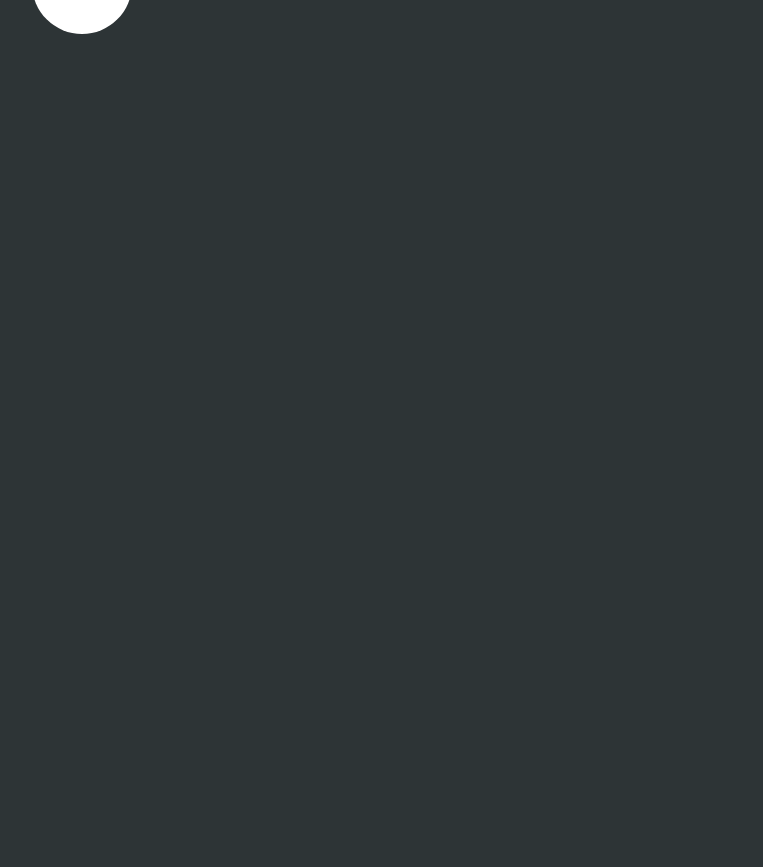
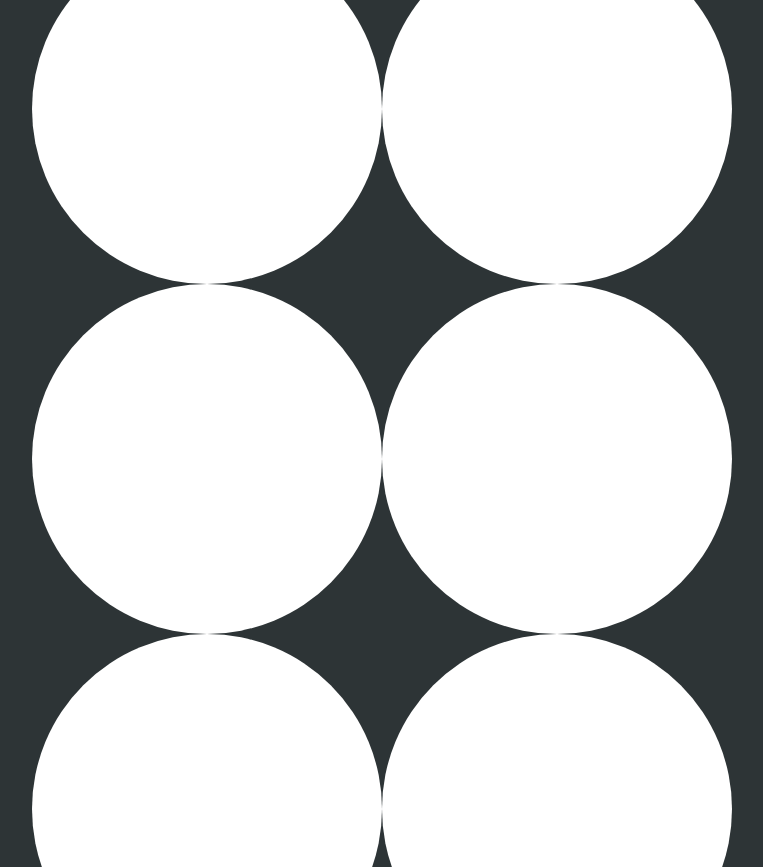
Before and after one commit to dayongbz/slime-react-ts, a React (Create React App) app: page / in a window 1280 px wide. Shown: the whole page, without its empty margins (258-1021 px from the left). Built offline with nearby package versions, Linux system fonts and the light colour scheme.

Commit message:
finish make dots logic

```diff
--- a/src/App.css
+++ b/src/App.css
@@ -11,7 +11,11 @@ body {
 }
 
 .wrapper{
-
+  display: flex;
+  justify-content: space-around;
+  align-content: space-around;
+  flex-wrap: wrap;
+  overflow: hidden;
 }
 
 .dot {
--- a/src/App.tsx
+++ b/src/App.tsx
@@ -1,10 +1,12 @@
-import React, { useState, useRef } from 'react';
+import React, { useState, useRef, memo, useEffect } from 'react';
 import './reset.css'
 import './App.css';
 import Dot from './components/Dot'
 
-function App() {
+const App = () => {
   const [name, setName] = useState<string>("chaewon");
+  const [initialDotSize, setInitialDotSize] = useState<number>(0);
+  const [screenSize, setScreenSize] = useState<object>({ width: 0, height: 0 })
   const dotWrapperRef = useRef<HTMLDivElement>(null);
   const canvasRef = useRef<HTMLCanvasElement>(null);
 
@@ -26,17 +28,29 @@ function App() {
       canvas.height = height;
       ctx.drawImage(img, 0, 0, width, height)
       setDotWrapper(width, height);
+      setInitialDotSize(350)
     }
   }
+
+  useEffect(() => {
+    setScreenSize({
+      width: window.innerWidth, height: window.innerHeight
+    })
+    window.addEventListener("resize", () => {
+      setScreenSize({
+        width: window.innerWidth, height: window.innerHeight
+      })
+    })
+  }, [])
   return (
     <div id="main-wrapper">
       <img onLoad={imgOnLoad} alt="chaewon" src={`/img/${name}.jpg`}></img>
       <canvas ref={canvasRef}></canvas>
-      <div ref={dotWrapperRef} id="dot-wrapper">
-        <Dot size={100}/>
+      <div ref={dotWrapperRef} className="wrapper" id="dot-wrapper">
+        {[1, 2, 3, 4, 5, 6].map(item => <Dot size={initialDotSize} key={item.toString()} />)}
       </div>
     </div>
   );
-}
+};
 
 export default App;
--- a/src/components/Dot.tsx
+++ b/src/components/Dot.tsx
@@ -1,28 +1,31 @@
-import React, { useRef, useEffect, useState } from 'react'
+import React, { useRef, useEffect, useState, memo } from 'react'
 
-function Dot(props: any) {
-  const [className, setClassName] = useState<string>("dot");
+const Dot = memo((props: any) => {
+  const [dots, setDots] = useState<Array<any>>([]);
   const dotRef = useRef<HTMLDivElement>(null)
-  const dotsRef = useRef<Array<HTMLDivElement>>(null);
 
   const onMouseEnter = (e: any) => {
     if (dotRef.current && e) {
-      const { clientWidth: size } = e.target;
-      console.dir(size)
-      setClassName("wrapper")
+      dotRef.current.classList.remove("dot");
+      dotRef.current.classList.add("wrapper");
+      setDots([1, 2, 3, 4]);
     }
   }
 
   useEffect(() => {
     if (dotRef.current) {
-      dotRef.current.addEventListener("mouseenter", onMouseEnter, { once: true })
+      if (dotRef.current.clientWidth >= 20) {
+        dotRef.current.addEventListener("mouseenter", onMouseEnter, { once: true })
+      }
     }
-  })
+  },[props.size])
   return (
-    <div ref={dotRef} className={className} style={{ width: props.size, height: props.size }}>
-      {}
+    <div ref={dotRef} className="dot" style={{ width: props.size, height: props.size }}>
+      {dots.map((item) => {
+        return <Dot size={props.size / 2} key={item.toString()} />
+      })}
     </div>
   )
-}
+})
 
 export default Dot
```
